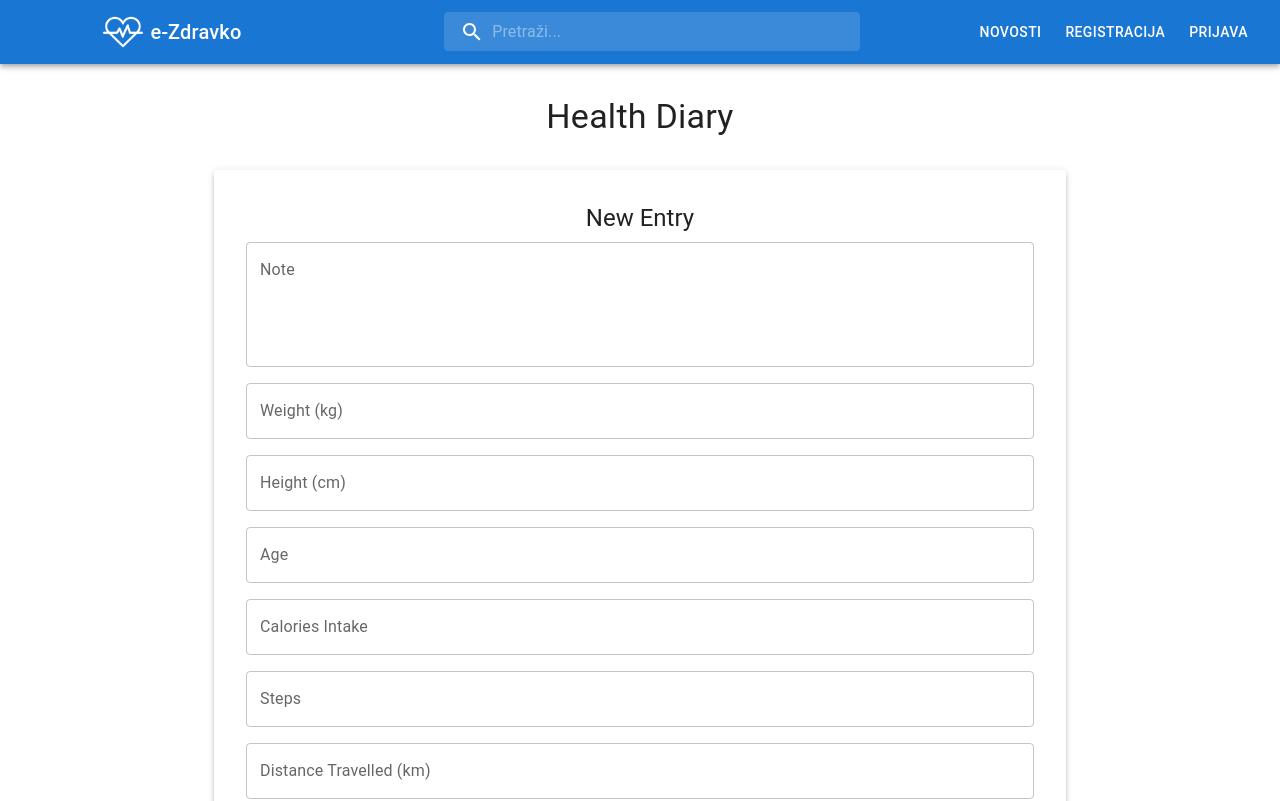
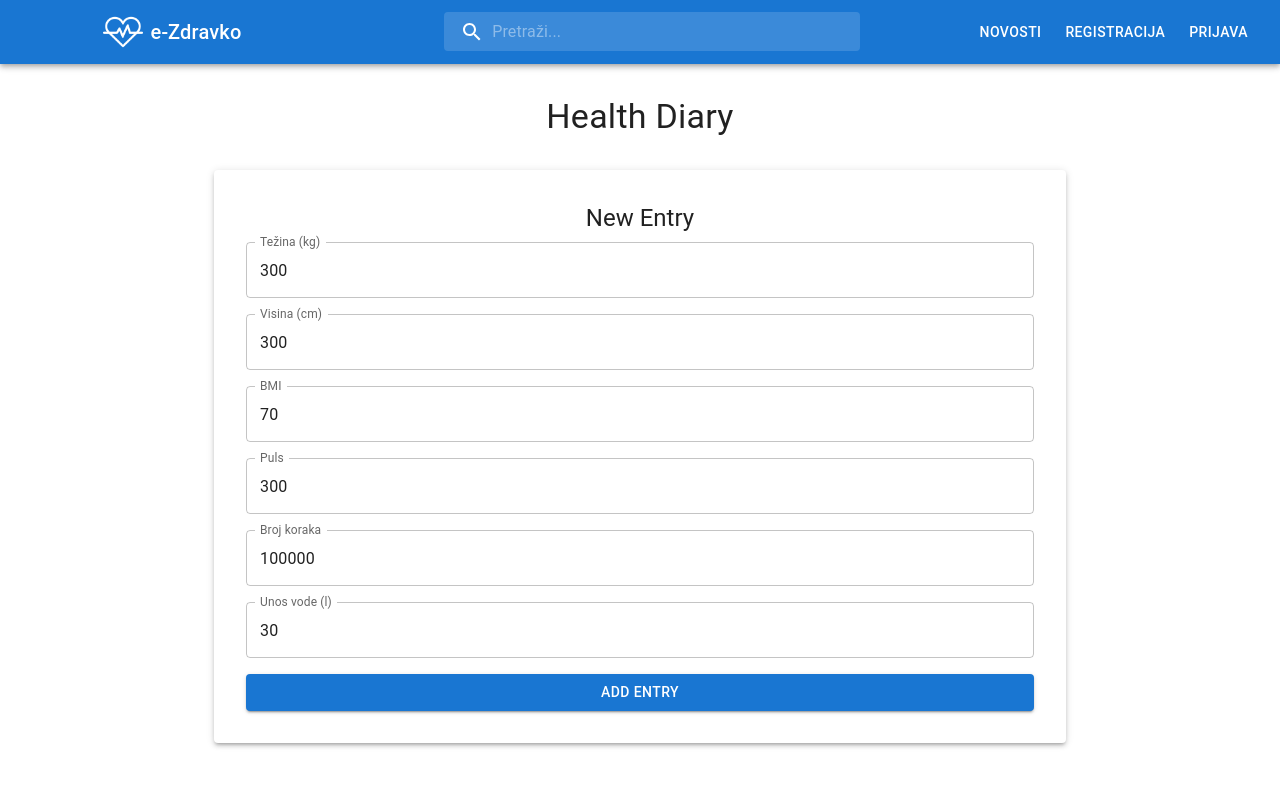
Before and after one commit to e-Smajic/e-zdravko, a React (Create React App) app: page /health-diary in a window 1280 px wide. Shown: the top 801 px of the page. Built offline with nearby package versions, Linux system fonts and the light colour scheme.

Commit message:
Povezan health diary

```diff
--- a/src/components/health-diary/DiaryEntries.js
+++ b/src/components/health-diary/DiaryEntries.js
@@ -1,10 +1,15 @@
 import React from 'react';
-import { Typography, Grid, Paper } from '@mui/material';
+import { Typography, Grid, Paper, Button } from '@mui/material';
 import { styled } from '@mui/material/styles';
+import { useState, useEffect } from 'react';
+import { useNavigate } from 'react-router-dom';
+import { jwtDecode } from 'jwt-decode';
+import { getUserWithMail, validateToken, getHealthDiaryFromUser } from '../../services/UserService';
 
 const PREFIX = 'DiaryEntries';
 const classes = {
   paper: `${PREFIX}-paper`,
+  button: `${PREFIX}-button`,
 };
 
 const StyledDiaryEntries = styled('div')(({ theme }) => ({
@@ -12,25 +17,62 @@ const StyledDiaryEntries = styled('div')(({ theme }) => ({
     padding: theme.spacing(4),
     marginBottom: theme.spacing(2),
   },
+  [`& .${classes.button}`]: {
+    marginTop: theme.spacing(2),
+    display: 'flex',
+    justifyContent: 'center',
+  },
 }));
 
 const DiaryEntries = () => {
-  const entries = [
-    {
-      id: 1,
-      weight: 70,
-      height: 175,
-      age: 30,
-      calories: 2000,
-      steps: 10000,
-      distance: 8,
-    },
-    // Add more entries here
-  ];
+  const [entries, setEntries] = useState([]);
+  const [user, setUser] = useState(null);
+  const navigate = useNavigate();
+
+  useEffect(() => {
+    const fetchData = async () => {
+      const authToken = localStorage.getItem('authToken');
+
+      if (authToken) {
+
+        validateToken({token: authToken}).then(res => {
+          const decodedToken = jwtDecode(authToken);
+          const mail = decodedToken.sub;
+
+          getUserWithMail(mail).then(res => {
+            console.log(res.data);
+            setUser(res.data);
+
+            getHealthDiaryFromUser(res.data.uid).then(res => {
+              setEntries(res.data);
+            }).catch(err => {
+              navigate('/login');
+            });
+
+          }).catch(error => {
+            console.log(error);
+          });
+        }).catch(err => {
+          navigate('/login');
+        });
+
+      }
+      else {
+        navigate('/login');
+      }
+
+    };
+
+    fetchData();
+  }, []);
+
+  const handleAddEntry = () => {
+    navigate('/health-diary');
+  };
 
   return (
     <StyledDiaryEntries>
-      <Typography variant="h5" align="center" gutterBottom>
+      <Typography sx={{ marginTop: '20px' }} variant="h5" align="center" gutterBottom>
         Diary Entries
       </Typography>
       <Grid container spacing={2}>
@@ -38,12 +80,17 @@ const DiaryEntries = () => {
           <Grid item xs={12} key={entry.id}>
             <Paper className={classes.paper} elevation={1}>
               <Typography variant="body1">
-                Weight: {entry.weight} kg, Height: {entry.height} cm, Age: {entry.age}, Calories: {entry.calories}, Steps: {entry.steps}, Distance: {entry.distance} km
+                Težina: {entry.tezina} kg, Visina: {entry.visina} cm, BMI: {entry.bmi}, Puls: {entry.puls}, Broj koraka: {entry.broj_koraka}, Unos vode: {entry.unos_vode} l
               </Typography>
             </Paper>
           </Grid>
         ))}
       </Grid>
+      <div className={classes.button}>
+        <Button variant="contained" color="primary" onClick={handleAddEntry}>
+          Add Entry
+        </Button>
+      </div>
     </StyledDiaryEntries>
   );
 };
--- a/src/components/health-diary/HealthDiary.js
+++ b/src/components/health-diary/HealthDiary.js
@@ -1,6 +1,9 @@
 import React, { useState } from 'react';
 import { CssBaseline, Container, Typography, TextField, Button, Grid, Paper, Divider } from '@mui/material';
 import { styled, ThemeProvider, createTheme } from '@mui/material/styles';
+import { useNavigate } from 'react-router-dom';
+import { getUserWithMail, validateToken, postDiaryEntry } from '../../services/UserService';
+import { jwtDecode } from 'jwt-decode';
 
 const theme = createTheme();
 
@@ -36,15 +39,19 @@ const StyledHealthDiary = styled('div')(({ theme }) => ({
 }));
 
 const HealthDiary = () => {
-  const [entries, setEntries] = useState([]);
+  const navigate = useNavigate();
+  const [user, setUser] = useState(null);
+
   const [newEntry, setNewEntry] = useState({
-    note: '',
-    weight: '',
-    height: '',
-    age: '',
-    calories: '',
-    steps: '',
-    distance: '',
+    user_uid: "string",
+    datum: "2024-06-12",
+    visina: 300,
+    tezina: 300,
+    bmi: 70,
+    puls: 300,
+    unos_vode: 30,
+    broj_koraka: 100000,
+    id: 0
   });
 
   const handleInputChange = (event) => {
@@ -54,18 +61,40 @@ const HealthDiary = () => {
 
   const handleSubmit = (event) => {
     event.preventDefault();
-    if (newEntry.note.trim() !== '') {
-      setEntries([...entries, { id: Date.now(), ...newEntry }]);
-      setNewEntry({
-        note: '',
-        weight: '',
-        height: '',
-        age: '',
-        calories: '',
-        steps: '',
-        distance: '',
-      });
-    }
+
+    const authToken = localStorage.getItem('authToken');
+
+      if (authToken) {
+
+        validateToken({token: authToken}).then(res => {
+          const decodedToken = jwtDecode(authToken);
+          const mail = decodedToken.sub;
+
+          getUserWithMail(mail).then(res => {
+            console.log(res.data);
+            setUser(res.data);
+            newEntry.user_uid = res.data.uid;
+          }).then(() => {
+            postDiaryEntry(newEntry).then(res => {
+              console.log('DIARY', res);
+              navigate('/diary-entries');
+            }).catch(err => {
+              console.log(err);
+            });
+          })
+          .catch(error => {
+            console.log(error);
+          });
+        }).catch(err => {
+          navigate('/login');
+        });
+
+      }
+      else {
+        navigate('/login');
+      }
+
+
   };
 
   return (
@@ -82,80 +111,51 @@ const HealthDiary = () => {
             </Typography>
             <form className={classes.form} onSubmit={handleSubmit}>
               <TextField
-                label="Note"
+                label="Težina (kg)"
                 variant="outlined"
-                name="note"
-                fullWidth
-                multiline
-                rows={4}
-                value={newEntry.note}
+                name="tezina"
+                value={newEntry.tezina}
                 onChange={handleInputChange}
               />
               <TextField
-                label="Weight (kg)"
+                label="Visina (cm)"
                 variant="outlined"
-                name="weight"
-                value={newEntry.weight}
+                name="visina"
+                value={newEntry.visina}
                 onChange={handleInputChange}
               />
               <TextField
-                label="Height (cm)"
+                label="BMI"
                 variant="outlined"
-                name="height"
-                value={newEntry.height}
+                name="bmi"
+                value={newEntry.bmi}
                 onChange={handleInputChange}
               />
               <TextField
-                label="Age"
+                label="Puls"
                 variant="outlined"
-                name="age"
-                value={newEntry.age}
+                name="puls"
+                value={newEntry.puls}
                 onChange={handleInputChange}
               />
               <TextField
-                label="Calories Intake"
+                label="Broj koraka"
                 variant="outlined"
-                name="calories"
-                value={newEntry.calories}
+                name="broj_koraka"
+                value={newEntry.broj_koraka}
                 onChange={handleInputChange}
               />
               <TextField
-                label="Steps"
+                label="Unos vode (l)"
                 variant="outlined"
-                name="steps"
-                value={newEntry.steps}
-                onChange={handleInputChange}
-              />
-              <TextField
-                label="Distance Travelled (km)"
-                variant="outlined"
-                name="distance"
-                value={newEntry.distance}
+                name="unos_vode"
+                value={newEntry.unos_vode}
                 onChange={handleInputChange}
               />
               <Button variant="contained" color="primary" type="submit">
                 Add Entry
               </Button>
             </form>
-          </Paper>
-          <Divider />
-          <Paper className={classes.paper} elevation={3}>
-            <Typography variant="h5" align="center" gutterBottom>
-              Diary Entries
-            </Typography>
-            <Grid container spacing={2}>
-              {entries.map((entry) => (
-                <Grid item xs={12} key={entry.id}>
-                  <Paper className={classes.paper} elevation={1}>
-                    <Typography variant="body1">
-                      {entry.note}
-                      <br />
-                      Weight: {entry.weight} kg, Height: {entry.height} cm, Age: {entry.age}, Calories: {entry.calories}, Steps: {entry.steps}, Distance: {entry.distance} km
-                    </Typography>
-                  </Paper>
-                </Grid>
-              ))}
-            </Grid>
           </Paper>
         </Container>
       </StyledHealthDiary>
--- a/src/components/user-profile/UserProfile.js
+++ b/src/components/user-profile/UserProfile.js
@@ -9,7 +9,6 @@ import { jwtDecode } from 'jwt-decode';
 import { getUserWithMail, validateToken } from '../../services/UserService';
 import { useState, useEffect } from 'react';
 import { useNavigate } from 'react-router-dom';
-
 
 const ProfilePage = () => {
   const [user, setUser] = useState(null);
@@ -45,6 +44,18 @@ const ProfilePage = () => {
 
     fetchData();
   }, []);
+
+  const handleDiaryClick = () => {
+    navigate('/diary-entries');
+  }
+
+  const handleTherapyClick = () => {
+    navigate('/therapy');
+  }
+
+  const handleTestClick = () => {
+    navigate('/test-results');
+  }
 
   return (
     <Container maxWidth="md" style={{ marginTop: '2rem' }}>
@@ -90,6 +101,7 @@ const ProfilePage = () => {
             justifyContent: 'center',
             alignItems: 'center',
           }}
+          onClick={handleDiaryClick}
         >
           <img src={diaryLogo} style={{width: '100px'}}/>
           <Typography variant="h6" component="div">
@@ -107,6 +119,7 @@ const ProfilePage = () => {
             justifyContent: 'center',
             alignItems: 'center',
           }}
+          onClick={handleTherapyClick}
         >
           <img src={therapyLogo} style={{width: '100px'}}/>
           <Typography variant="h6" component="div">
@@ -124,6 +137,7 @@ const ProfilePage = () => {
             justifyContent: 'center',
             alignItems: 'center',
           }}
+          onClick={handleTestClick}
         >
           <img src={resultsLogo} style={{width: '100px'}}/>
           <Typography
--- a/src/services/UserService.js
+++ b/src/services/UserService.js
@@ -60,3 +60,26 @@ export function getNotificationsFromUser(uid) {
 		  },
 	})
 }
+
+export function getHealthDiaryFromUser(uid) {
+	const token = localStorage.getItem('authToken');
+	return axios(env.API_GATEWAY.testUrl + '/PatientService/api/diary-entries/uid/' + uid, {
+		method: 'GET',
+		headers: {
+			'Authorization': `Bearer ${token}`,
+			'Content-Type': 'application/json',
+		  },
+	})
+}
+
+export function postDiaryEntry(data) {
+	const token = localStorage.getItem('authToken');
+	return axios(env.API_GATEWAY.testUrl + '/PatientService/api/diary-entries/', {
+		method: 'POST',
+		data: JSON.stringify(data),
+		headers: {
+			'Authorization': `Bearer ${token}`,
+			'Content-Type': 'application/json',
+		},
+	});
+}
```
